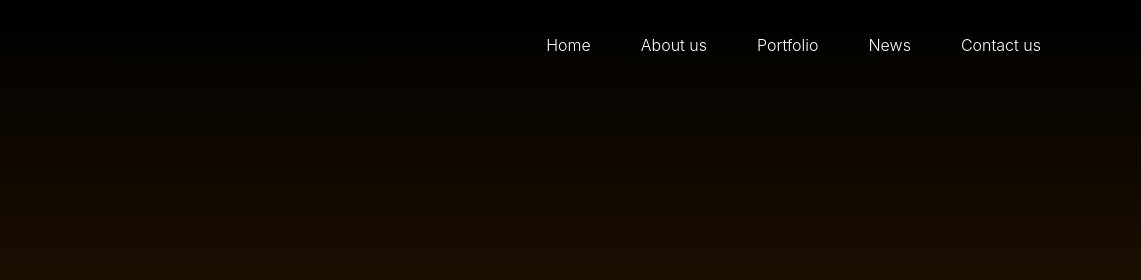
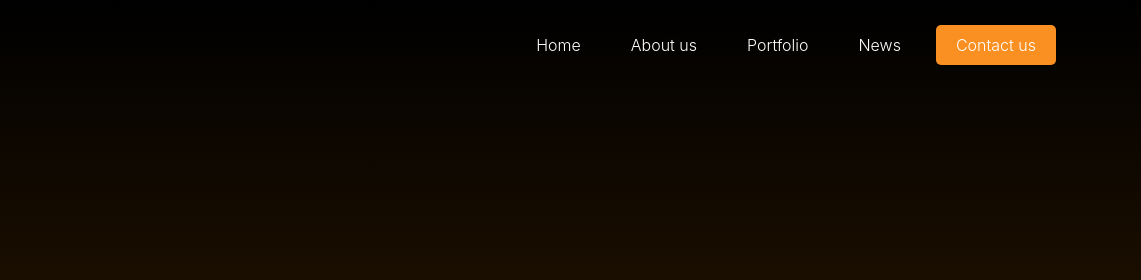
Before and after one commit to dimaa21/website-digital-agency, a plain HTML site: page index.html in a window 1280 px wide. Shown: the top 280 px of the page, 139-1280 px from the left. Drawn offline with nearby package versions, Linux system fonts and the light colour scheme.

Commit message:
Update main.css

```diff
--- a/css/main.css
+++ b/css/main.css
@@ -64,6 +64,15 @@ body {
     transform-origin: left;
 }
 
+.nav-menu ul li:last-child a {
+    background-color: #FA9021; /* Оранжевий фон */
+    color: #ffffff; /* Білий текст */
+    padding: 10px 20px;
+    border-radius: 5px;
+    font-weight: 300;
+    transition: background 0.3s, transform 0.2s;
+}
+
 
 /* Бургер-меню */
 .burger-menu {
```
